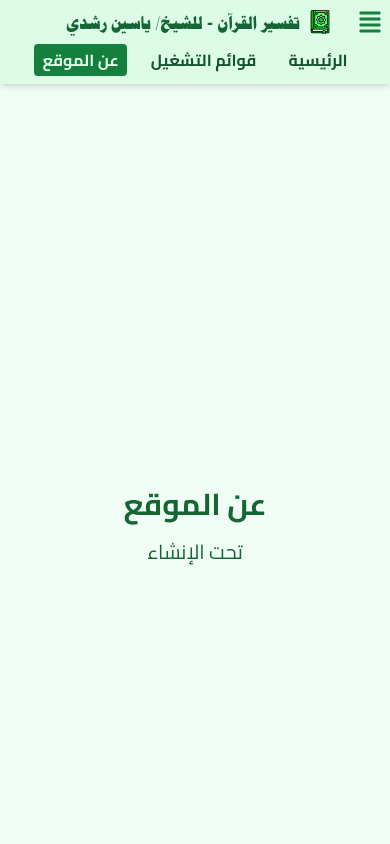
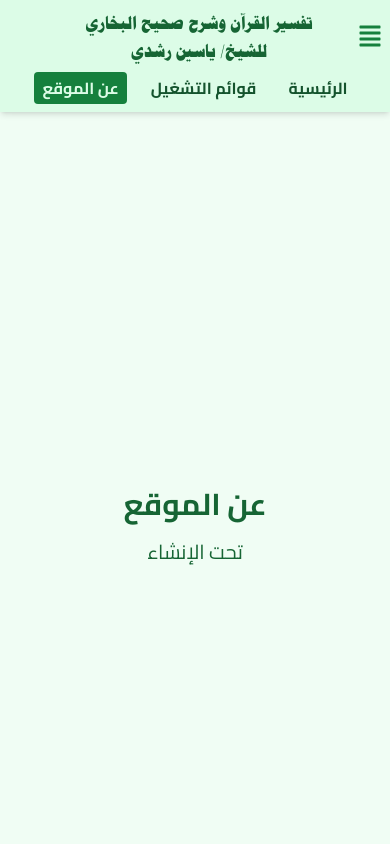
Before and after one commit to s-zankalony/tafseer-app, a React (Vite) app: page /about in a window 390 px wide. Shown: the top 844 px of the page. Built offline with nearby package versions, Linux system fonts and the light colour scheme.

Commit message:
style: Update book selection placeholder and improve Navbar text layout for better clarity

```diff
--- a/src/components/DisplayHadith.jsx
+++ b/src/components/DisplayHadith.jsx
@@ -135,7 +135,7 @@ const DisplayHadith = () => {
             onChange={(e) => handleBookChange(e.target.value || null)}
           >
             <option key="all-books" value="">
-              جميع الكتب
+              اختر الكتاب
             </option>
             {books.map((book, index) => (
               <option key={`book-${index}-${book}`} value={book}>
--- a/src/components/Navbar.jsx
+++ b/src/components/Navbar.jsx
@@ -29,11 +29,13 @@ const Navbar = () => {
               <div className="flex items-center justify-center sm:justify-end flex-grow sm:flex-grow-0">
                 <img
                   src={quranIcon}
-                  className="h-6 sm:h-8 ml-2"
+                  className="hidden sm:block h-6 sm:h-8 ml-2"
                   alt="Quran Icon"
                 />
-                <span className="text-lg sm:text-xl font-bold whitespace-nowrap text-green-800 arabic-heading">
-                  تفسير القرآن - للشيخ/ ياسين رشدي
+                <span className="text-lg sm:text-xl font-bold whitespace-normal sm:whitespace-nowrap text-green-800 arabic-heading text-center sm:text-right">
+                  تفسير القرآن وشرح صحيح البخاري
+                  <br className="inline sm:hidden" />
+                  <span className="block sm:inline"> للشيخ/ ياسين رشدي</span>
                 </span>
               </div>
             </NavLink>
```
